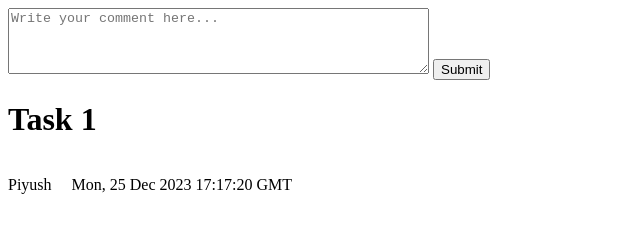
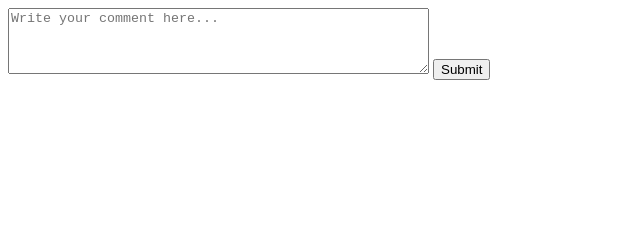
Before and after one commit to acciojob/user-friendly-comments-piyushjain5350, a website: page main.html in a window 1280 px wide. Shown: the top 228 px of the page, without its empty margins (0-640 px from the left). Drawn offline with Linux system fonts and the light colour scheme.

Commit message:
created a submission

```diff
--- a/main.html
+++ b/main.html
@@ -11,7 +11,7 @@
 	<textarea rows="4" cols="50"  id="textInput" placeholder="Write your comment here..." ></textarea>
 	<button id="submit-btn">Submit</button>
 	<div class="comments-container" >
-		<div class="comment">
+<!-- 		<div class="comment">
 			<h1>Task 1</h1>
 			<div class="author">
 				<p>Piyush</p>
@@ -31,7 +31,7 @@
 				<p>Piyush</p>
 				<p>Mon, 25 Dec 2023 17:17:20 GMT</p>
 			</div>
-		</div>
+		</div> -->
 	</div>
 
     <script type="text/javascript" src="./script.js">
```
